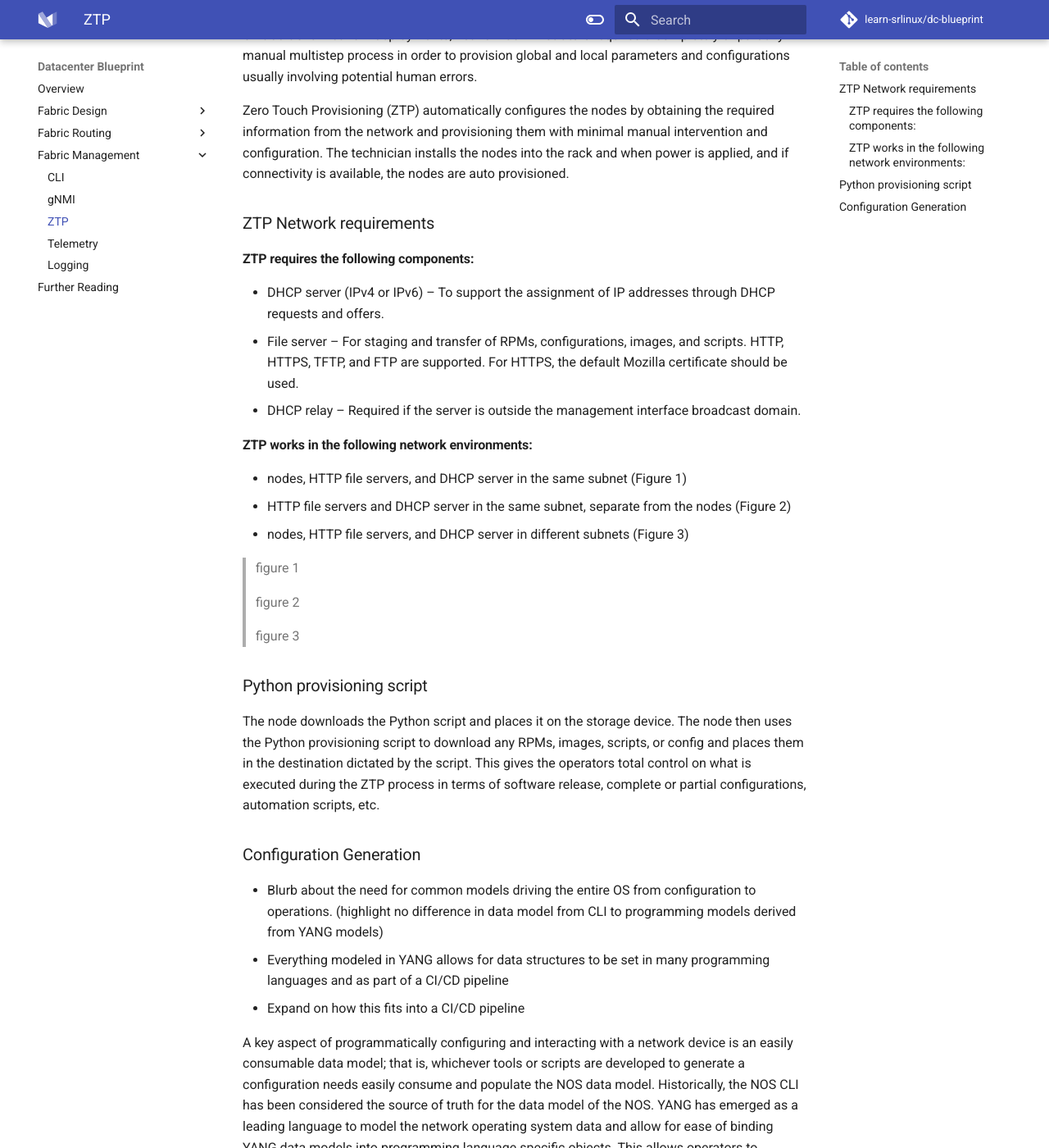
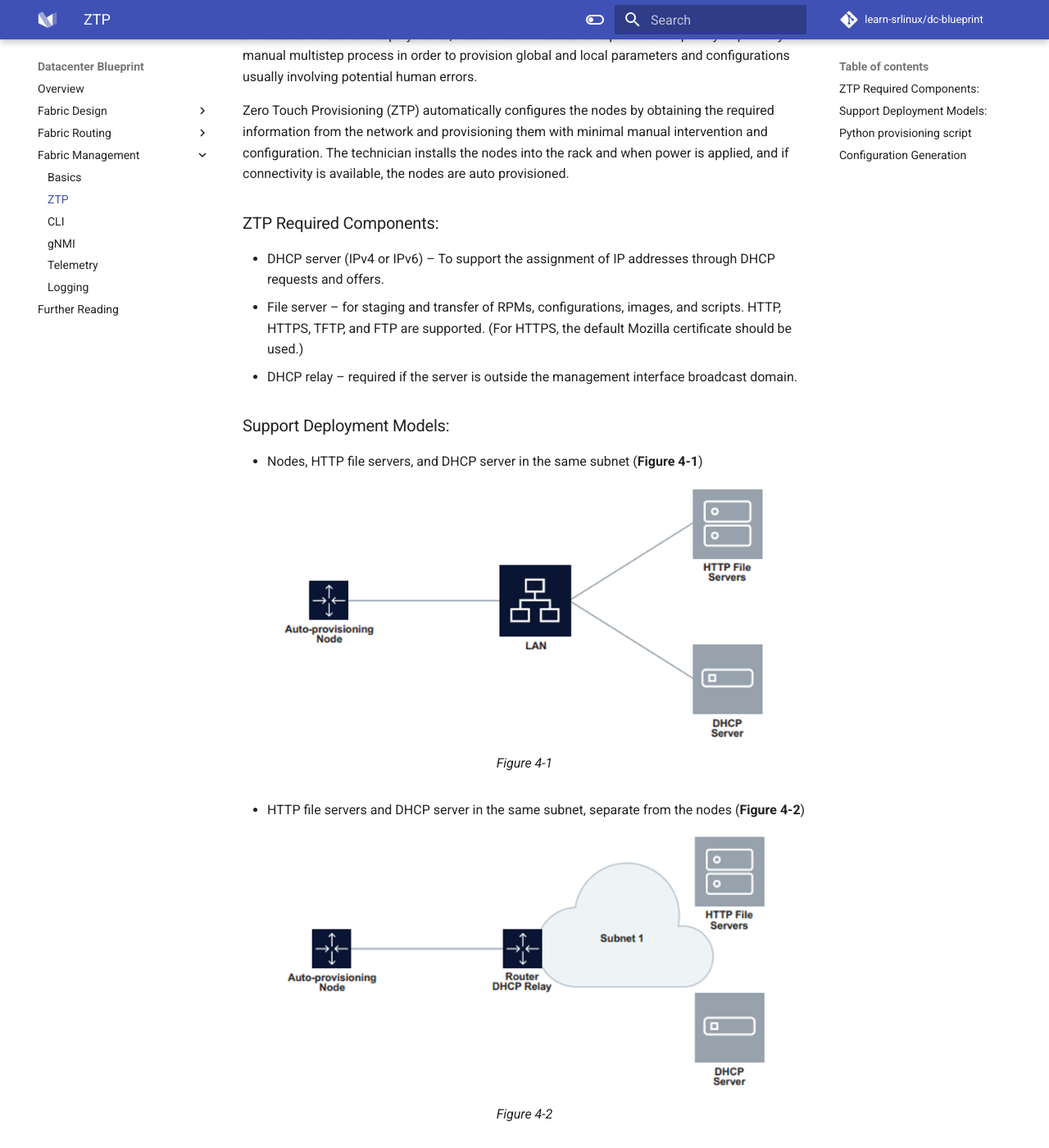
Before and after one commit to jerrodgerth/dc-blueprint, an MkDocs documentation site: the page built from docs/mgmt/mgmt-ztp.md, in a window 1280 px wide and 1400 px high, scrolled down 310 px. Shown: the whole window at 82% size. Built offline with MkDocs 1.6.1 and Material for MkDocs 9.7.7, drawn with Linux system fonts in a browser that asks for light colours; comment, search, counter and statistics services are not loaded; some of the changed text lies outside the part shown.

Commit message:
begin work on mgmt section

```diff
--- a/docs/mgmt/mgmt-ztp.md
+++ b/docs/mgmt/mgmt-ztp.md
@@ -9,25 +9,38 @@ On traditional network deployments, network administrators required a completely
 Zero Touch Provisioning (ZTP) automatically configures the nodes by obtaining the required information from the network and provisioning them with minimal manual intervention and configuration.
 The technician installs the nodes into the rack and when power is applied, and if connectivity is available, the nodes are auto provisioned.
 
-### ZTP Network requirements
 
-#### ZTP requires the following components:
+### ZTP Required Components:
 
 * DHCP server (IPv4 or IPv6) – To support the assignment of IP addresses through DHCP requests and offers.
-* File server – For staging and transfer of RPMs, configurations, images, and scripts. HTTP, HTTPS, TFTP, and FTP are supported. For HTTPS, the default Mozilla certificate should be used.
-* DHCP relay – Required if the server is outside the management interface broadcast domain.
+* File server – for staging and transfer of RPMs, configurations, images, and scripts. HTTP, HTTPS, TFTP, and FTP are supported.
+(For HTTPS, the default Mozilla certificate should be used.)
+* DHCP relay – required if the server is outside the management interface broadcast domain.
 
-#### ZTP works in the following network environments:
 
-* nodes, HTTP file servers, and DHCP server in the same subnet (Figure 1)
-* HTTP file servers and DHCP server in the same subnet, separate from the nodes (Figure 2)
-* nodes, HTTP file servers, and DHCP server in different subnets (Figure 3)
+### Support Deployment Models:
 
-> figure 1
+* Nodes, HTTP file servers, and DHCP server in the same subnet (**Figure 4-1**)
 
-> figure 2
+<figure>
+  <img src="/_images/fig-04-01.png" width="600" />
+  <figcaption>Figure 4-1</figcaption>
+</figure>
 
-> figure 3
+* HTTP file servers and DHCP server in the same subnet, separate from the nodes (**Figure 4-2**)
+
+<figure>
+  <img src="/_images/fig-04-02.png" width="600" />
+  <figcaption>Figure 4-2</figcaption>
+</figure>
+
+* Nodes, HTTP file servers, and DHCP server in different subnets (**Figure 4-3**)
+
+<figure>
+  <img src="/_images/fig-04-03.png" width="600" />
+  <figcaption>Figure 4-3</figcaption>
+</figure>
+
 
 ### Python provisioning script
 
--- a/mkdocs.yml
+++ b/mkdocs.yml
@@ -1,7 +1,7 @@
 # project information
 site_name: Datacenter Blueprint
 site_url: https://learn-srlinux.github.io/dc-blueprint/
-site_author: Jerrod Gerth
+site_author: Global Webscale Team
 site_description: >-
   A customer-friendly blueprint for bulding Datacenter fabrics with Nokia SR Linux
 
@@ -15,14 +15,16 @@ nav:
           - 3-stage Clos: fabric/examples/example-3stage.md
           - 5-stage Clos: fabric/examples/example-5stage.md
   - Fabric Routing:
+      - Introduction: routing/routing-intro.md
       - Protocol Selection: routing/protocols.md
       - BGP Design: routing/bgp-design.md
       - BGP Configuration: routing/bgp-config.md
       - Summary: routing/summary.md
   - Fabric Management:
+      - Basics: mgmt/mgmt-basics.md
+      - ZTP: mgmt/mgmt-ztp.md
       - CLI: mgmt/mgmt-cli.md
       - gNMI: mgmt/mgmt-gnmi.md
-      - ZTP: mgmt/mgmt-ztp.md
       - Telemetry: mgmt/mgmt-streaming.md
       - Logging: mgmt/mgmt-logging.md
   - Further Reading: links.md
```
Also changed, not shown: docs/mgmt.md (deleted, +0 -15 lines), docs/mgmt/mgmt-basics.md (added, +15 -0 lines), docs/routing/bgp-config.md (+8 -2 lines), docs/_images/fig-04-01.png (added), docs/_images/fig-04-02.png (added), docs/_images/fig-04-03.png (added), docs/routing/routing-intro.md (renamed from docs/routing.md).
